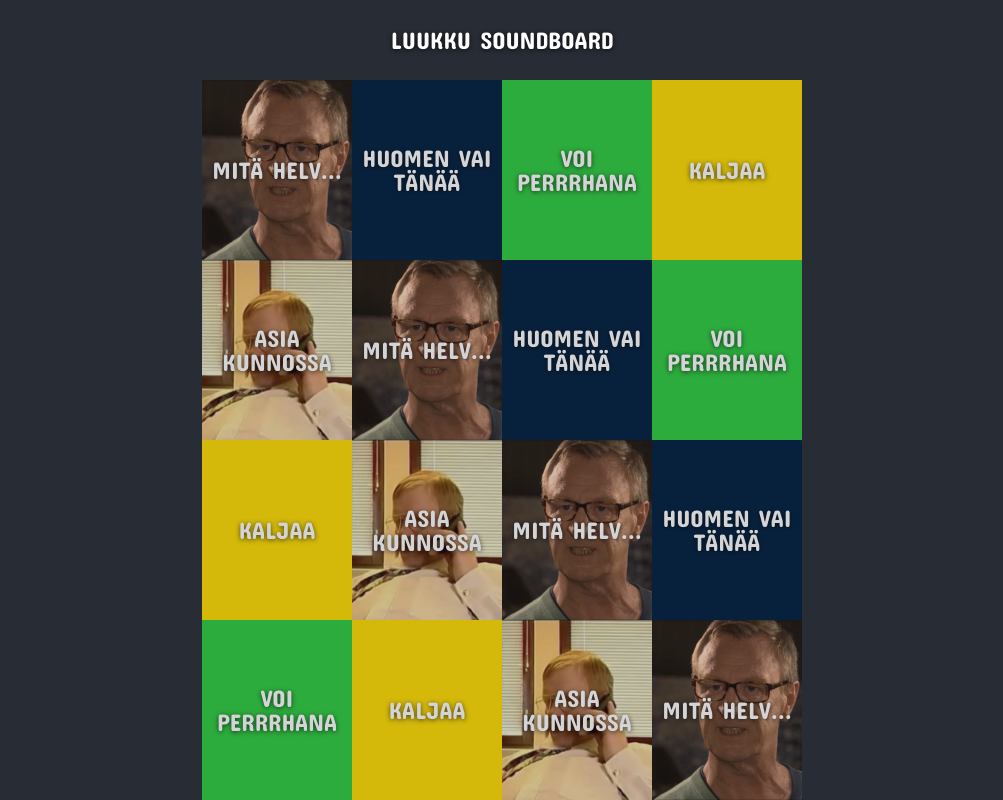
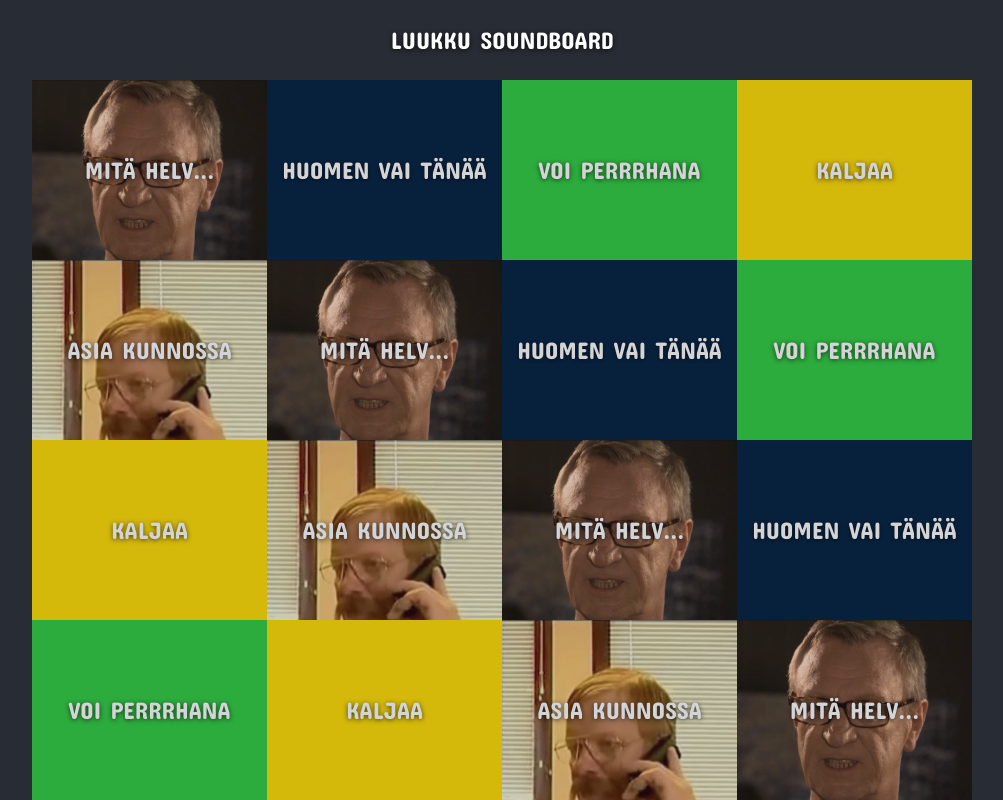
Before and after one commit to jjvaris/luu-soundboard, a React (Create React App) app: page / in a window 1280 px wide. Shown: the whole page, without its empty margins (138-1141 px from the left). Built offline with nearby package versions, Linux system fonts and the light colour scheme.

Commit message:
modified min width

```diff
--- a/src/index.css
+++ b/src/index.css
@@ -114,9 +114,9 @@
   text-shadow: 0 1px 5px rgba(0, 0, 0, 0.7);
   font-size: 1.5em;
 }
-@media screen and (min-width: 550px) and (orientation: landscape) {
+@media screen and (min-width: 940px) and (orientation: landscape) {
   #root {
-    width: 600px;
+    width: 940px;
     margin-left: auto;
     margin-right: auto;
   }
```
